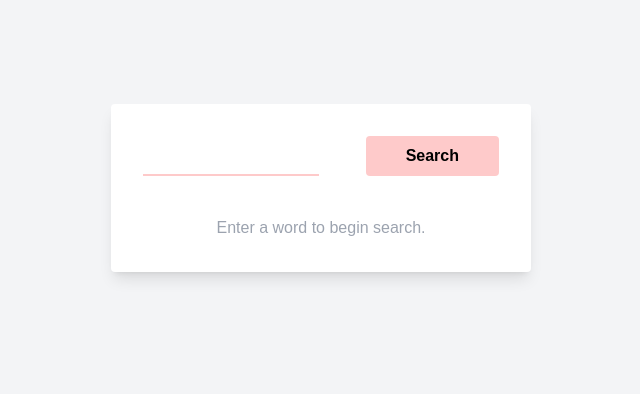
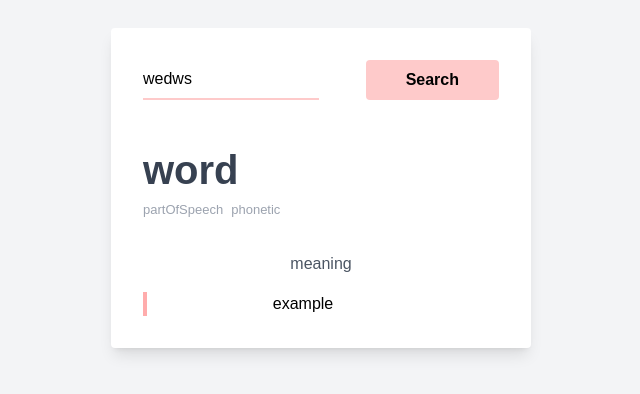
Before and after one commit to Azikenp/dictionary-react, a React (Vite) app: page / in a window 1280 px wide. Shown: the part 212-606 px from the top of the page, without its empty margins (319-959 px from the left). Built offline with nearby package versions, Linux system fonts and the light colour scheme.

Commit message:
passing props

```diff
--- a/src/App.jsx
+++ b/src/App.jsx
@@ -4,9 +4,8 @@ import Markup from './components/Markup'
 
 function App() {
 
-  const [inputs, setInputs] = useState('');
+  const [inputs, setInputs] = useState('wedws');
   const [word, setWord] = useState('home');
-  console.log(inputs.length);
 
 
   useEffect(() => {
@@ -20,7 +19,7 @@ function App() {
         }
 
         const data = await response.json();
-        setInputs(data)
+        setWord(data)
       }
       catch (error) {
           //conditionally render an error message  based on the type of error
@@ -29,13 +28,18 @@ function App() {
   }
   }, [])
 
+  const handleChange = () => {
+    setInputs((e) => e.target.value);
+    console.log(inputs);
+  }
+
   const clearView = () => {
     result.textContent = ""
   }
 
   const playSound = () => {
     sound.play();
-}
+  }
 
   const searchFunction = (e) => {
     e.preventDefault();
@@ -51,20 +55,26 @@ function App() {
 
   return (
     <>
-      <div class="container bg-gray-100 h-screen w-screen flex items-center justify-center min-w-full">
-        <section class="bg-white p-8 rounded shadow-lg w-width">
-            <div class="form">
-                <form class="flex justify-between mb-10">
-                    <input type="text" class="outline-none border-b-2 border-b-red-200 w-44" />
-                    <button onClick={searchFunction} class="search bg-red-200 rounded px-10 py-2 text-black font-bold">Search</button>
+      <div className="container bg-gray-100 h-screen w-screen flex items-center justify-center min-w-full">
+        <section className="bg-white p-8 rounded shadow-lg w-width">
+            <div className="form">
+                <form className="flex justify-between mb-10">
+                    <input
+                      name='search'
+                      value={inputs}
+                      onChange={handleChange}
+                      type="text"
+                      className="outline-none border-b-2 border-b-red-200 w-44"
+                    />
+                    <button onClick={searchFunction} className="search bg-red-200 rounded px-10 py-2 text-black font-bold">Search</button>
                 </form>
             </div>
-            <div class="results">
+            <div className="results">
                 <audio id="sound"></audio>
                 {inputs.length > 0
-                ? <Markup />
-                : <div class="text-center">
-                    <p class="text-gray-400">Enter a word to begin search.</p>
+                ? <Markup playSound={playSound} />
+                : <div className="text-center">
+                    <p className="text-gray-400">Enter a word to begin search.</p>
                   </div>
                 }
             </div>
--- a/src/components/Markup.jsx
+++ b/src/components/Markup.jsx
@@ -1,22 +1,22 @@
 import React from 'react'
 
-function Markup() {
+function Markup(props) {
   return (
     <>
-        <div class="results--header flex justify-between">
-            <h3 class="text-md font-bold text-gray-700">word</h3>
-            <button class="sound--btn" onClick="playSound()">
-                <i class="fa fa-microphone" aria-hidden="true"></i>
+        <div className="results--header flex justify-between">
+            <h3 className="text-md font-bold text-gray-700">word</h3>
+            <button className="sound--btn" onClick={props.playSound}>
+                <i className="fa fa-microphone" aria-hidden="true"></i>
             </button>
         </div>
-        <div class="part--of--speech text-sm text-gray-400 flex mb-8">
-            <p class="mr-2">partOfSpeech</p>
+        <div className="part--of--speech text-sm text-gray-400 flex mb-8">
+            <p className="mr-2">partOfSpeech</p>
             <span>phonetic</span>
         </div>
-        <div class="results--definition text-gray-600 mb-4">
+        <div className="results--definition text-gray-600 mb-4">
             <p>meaning</p>
         </div>
-        <div class="results--sentence border-l-4 pl-2 pr-12">
+        <div className="results--sentence border-l-4 pl-2 pr-12">
             <p>example </p>
         </div>
     </>
```
